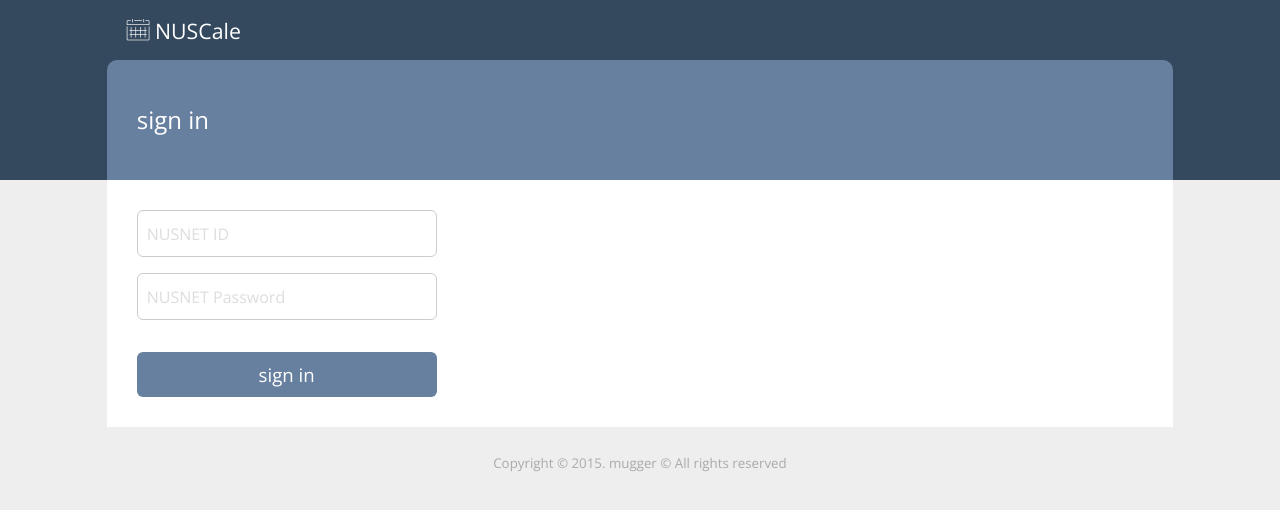
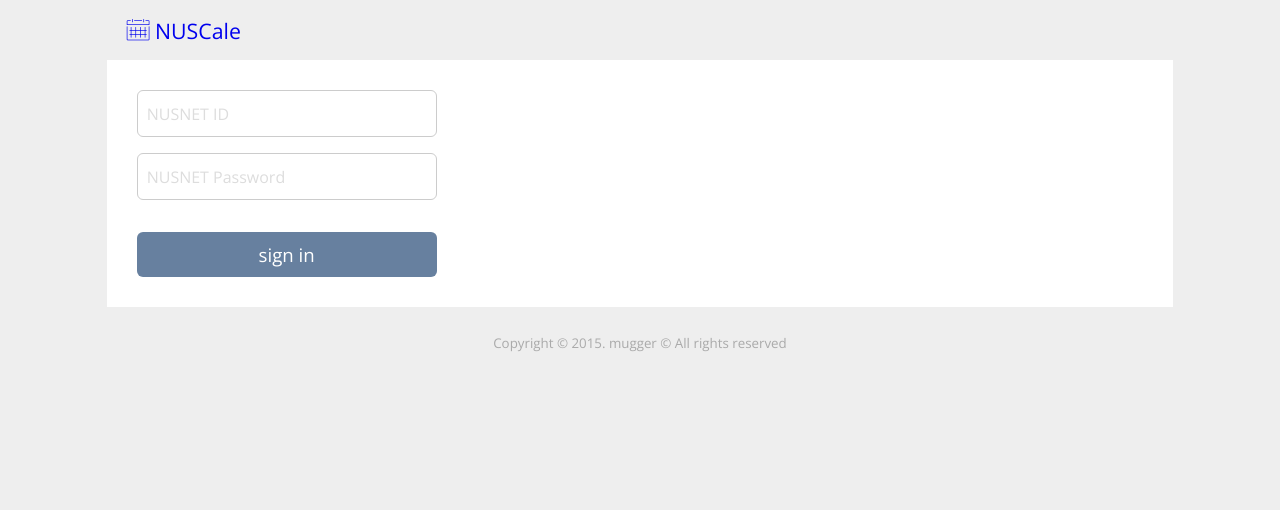
Before and after one commit to kennho/NUSCale, a plain HTML site: page pages/login.html in a window 1280 px wide. Drawn offline with nearby package versions, Linux system fonts and the light colour scheme; files whose address does not match are found by name.

Commit message:
Update login.html

```diff
--- a/pages/login.html
+++ b/pages/login.html
@@ -7,6 +7,7 @@
         <link href="../stylesheets/reset.min.css" rel="stylesheet" type="text/css">
         <link href="../stylesheets/default.css" rel="stylesheet" type="text/css">
         <link href="../stylesheets/font.css" rel="stylesheet" type="text/css">
+	<link href="../stylesheets/loginBG.css" rel="stylesheet" type="text/css">
 
         <!-- javascripts -->
         <script src="../javascripts/default.js" language="javascript" type="text/javascript"></script>
@@ -19,8 +20,7 @@
     </head>
 
     <body>
-    	<header>
-        	<div class="wrap">
+		<div class="wrap">
             	<a href="login.html">
                     <div id="home-label" class="label">
                 		<h2>
@@ -29,12 +29,7 @@
                     	</h2>
                     </div>
                 </a>
-
-                <div class="calendar-header">
-                	<h1>sign in</h1>
-                </div>
             </div>
-        </header>
 
 
         <div class="wrap">
```
